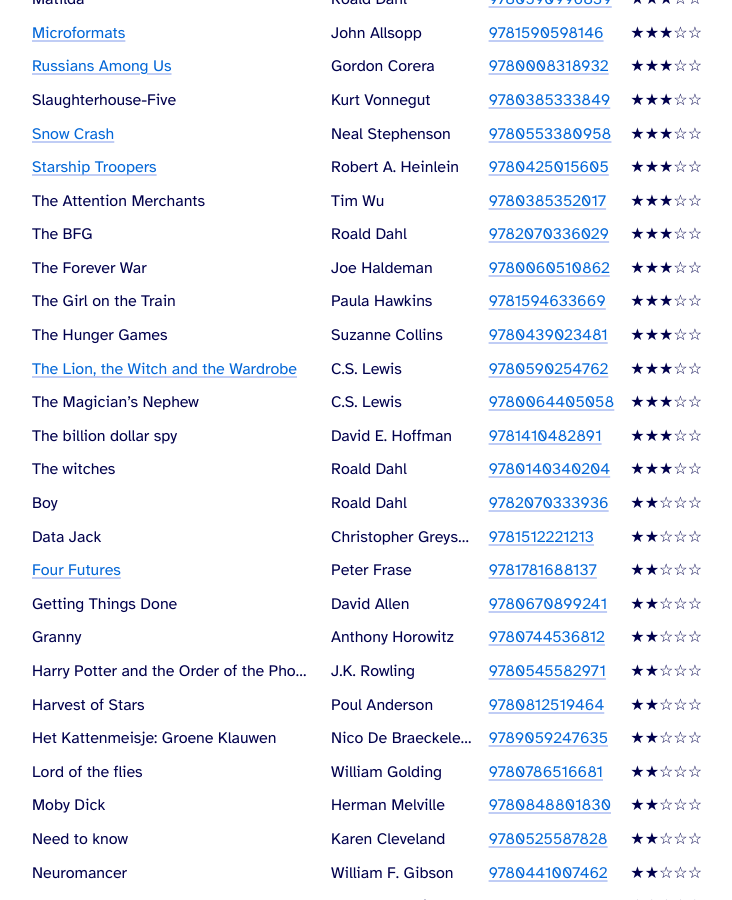
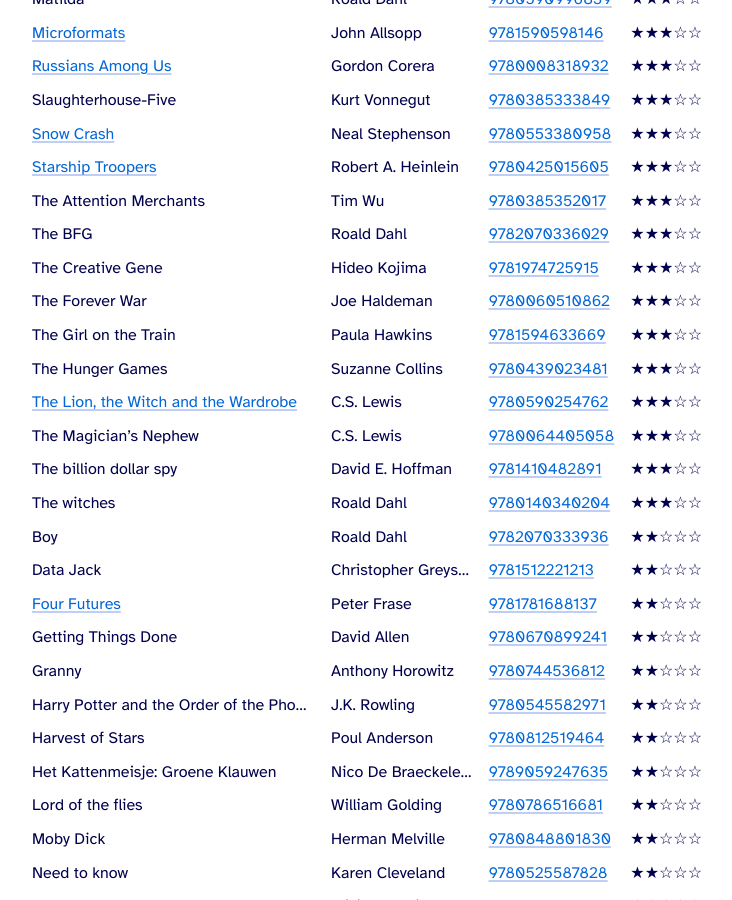
Before and after one commit to cimm/suffix, a Jekyll site: the page built from reading/index.html, in a window 1280 px wide and 900 px high, scrolled down 3147 px. Shown: the whole window, without its empty margins (273-1005 px from the left). Built offline with Jekyll 4.4.1, drawn with Linux system fonts in a browser that asks for light colours.

Commit message:
Add The Creative Gene by Hideo Kojima

```diff
--- a/_data/books.yml
+++ b/_data/books.yml
@@ -460,6 +460,11 @@
   author: "Marc Levinson"
   isbn13: 9780691123240
   rating: 2
+- name: "The Creative Gene"
+  author: "Hideo Kojima"
+  isbn13: 9781974725915
+  rating: 3
+  read: 2026
 - name: "The Da Vinci Code"
   author: "Dan Brown"
   isbn13: 9780307277671
```
